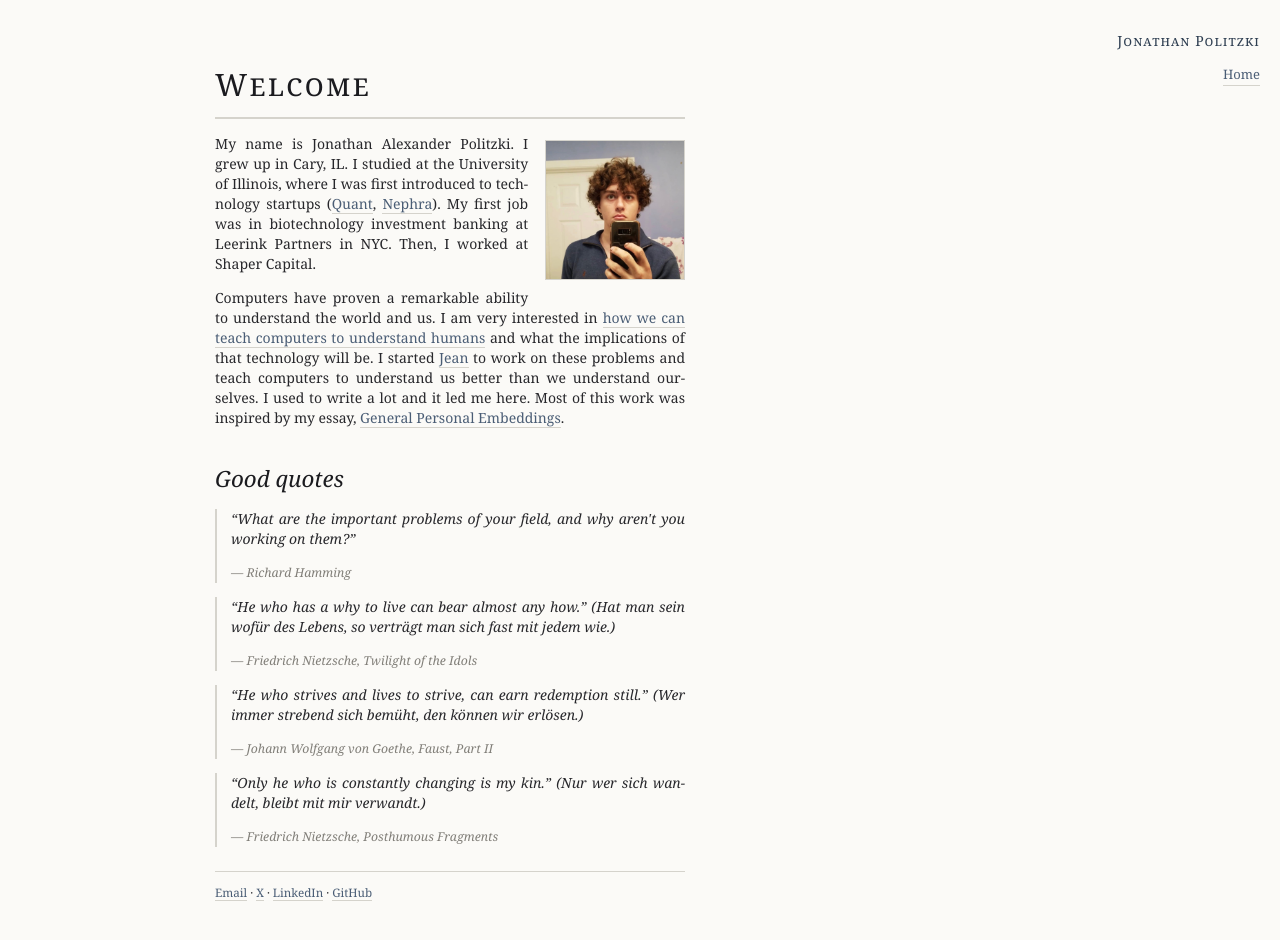
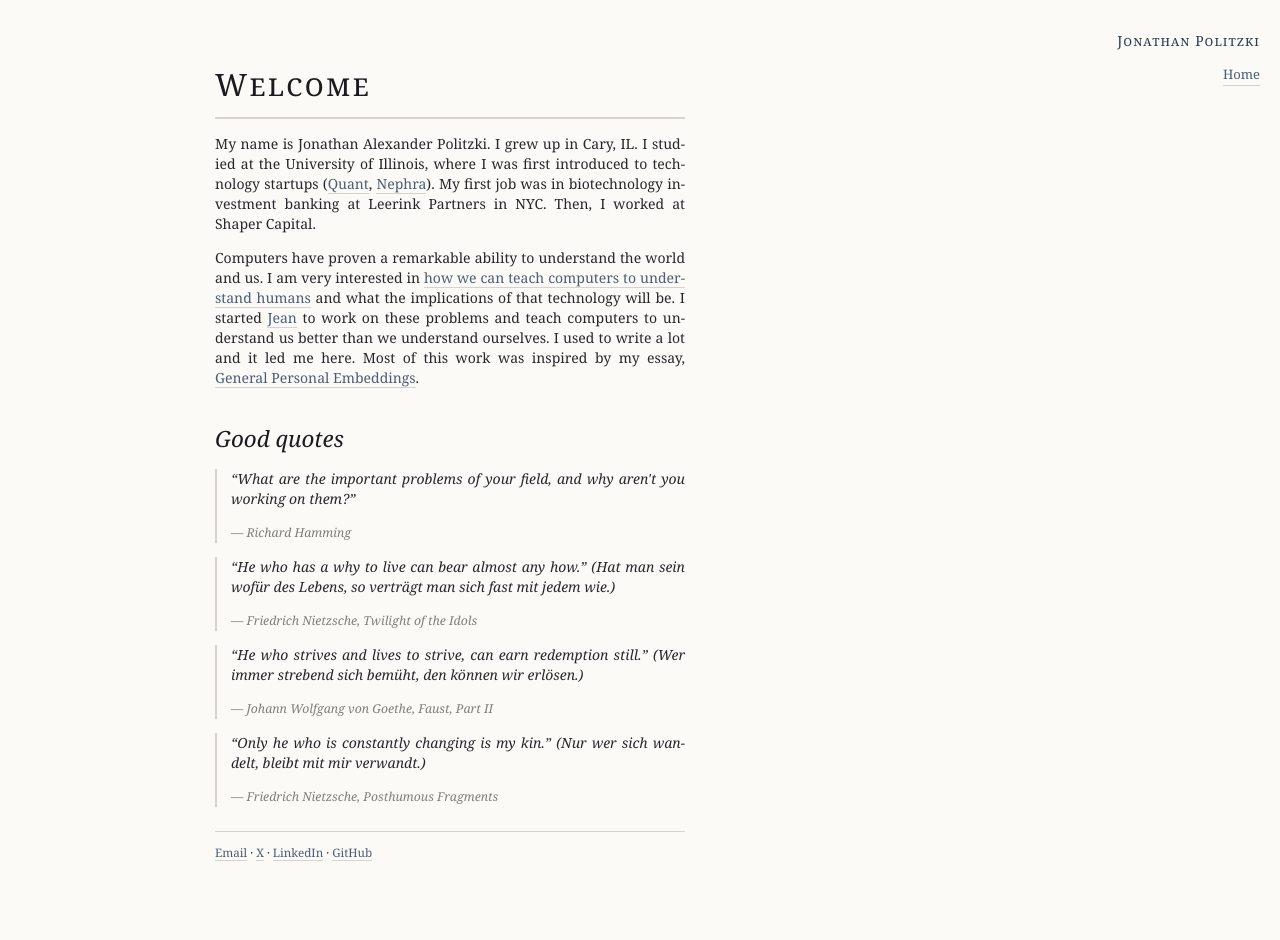
Before and after one commit to jonathan-politzki/personal-website-2026, a Next.js app: page / in a window 1280 px wide. Shown: the top 940 px of the page. After the commit the page ends 910 px from the top, so only its background shows below. Built offline with nearby package versions, Linux system fonts and the light colour scheme.

Commit message:
Hide the profile photo on the home page
Remove the image from the page; the file stays in public/ so it can be
brought back later.

Co-Authored-By: Claude Fable 5.1 <noreply@anthropic.com>
Claude-Session: https://claude.ai/code/session_016PppwFCQUYcBy9sbAxawuW

```diff
--- a/src/app/page.tsx
+++ b/src/app/page.tsx
@@ -1,5 +1,4 @@
 import Link from "next/link";
-import Image from "next/image";
 
 const quotes = [
   {
@@ -37,21 +36,6 @@ export default function Home() {
   return (
     <main>
       <h1>Welcome</h1>
-
-      <Image
-        src="/profile.jpg"
-        alt="Jonathan Politzki"
-        width={140}
-        height={140}
-        priority
-        style={{
-          float: "right",
-          margin: "0.4em 0 1em 1.2em",
-          width: 140,
-          height: 140,
-          objectFit: "cover",
-        }}
-      />
 
       <p>
         My name is Jonathan Alexander Politzki. I grew up in Cary, IL. I studied at the
```
